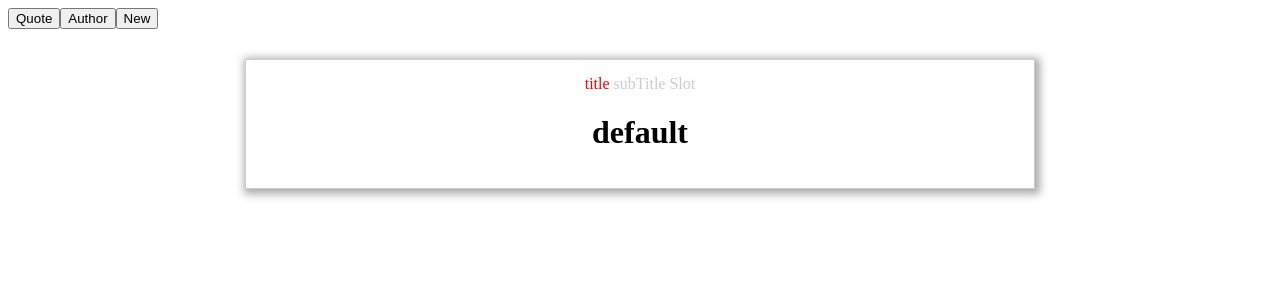
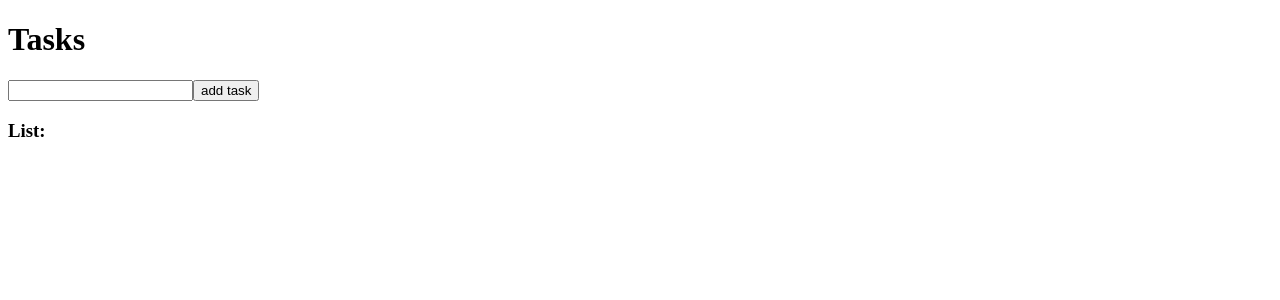
Before and after one commit to imganjgahi/VueTraining, a Vue app in the folder apps/cli/project/: page / in a window 1280 px wide. Shown: the top 300 px of the page. Built offline with nearby package versions, Linux system fonts and the light colour scheme.

Commit message:
practice

```diff
--- a/apps/cli/project/src/App.vue
+++ b/apps/cli/project/src/App.vue
@@ -1,27 +1,12 @@
 <template>
   <div id="app">
-    <!-- <Quete>
-      <h2 slot="title">{{message}}</h2>
-       <p slot="content">A simple Quete </p>
-       <p>other paragraph</p>
-    </Quete>-->
-    <div class="action">
-      <button @click="selectedComponent = 'Quete'">Quote</button>
-      <button @click="selectedComponent = 'Author'">Author</button>
-      <button @click="selectedComponent = 'newQuote'">New</button>
-    </div>
-    <keep-alive>
-      <component :is="selectedComponent">
-        <h1>default</h1>
-      </component>
-    </keep-alive>
+    <MainPage></MainPage>
   </div>
+
 </template>
 
 <script>
-import Quete from "./components/Quete/Quete";
-import NewQuote from "./components/Quete/NewQuote";
-import Author from "./components/Quete/Author";
+import MainPage from './components/tasks/MainPage'
 export default {
   name: "App",
   data: () => ({
@@ -29,9 +14,7 @@ export default {
     selectedComponent: "Quete"
   }),
   components: {
-    Quete,
-    NewQuote,
-    Author
+    MainPage
   }
 };
 </script>
--- /dev/null
+++ b/apps/cli/project/src/components/tasks/MainPage.vue
@@ -0,0 +1,35 @@
+<template>
+  <div class="mainPage">
+    <h1>Tasks</h1>
+    <div class="inbox">
+        <input type="text" v-model="taskContent">
+        <button @click="addNewTask">add task</button>
+    </div>
+    <TaskList :tasks="tasks" @taskWasDeleted="taskDeleted"></TaskList>
+  </div>
+</template>
+
+<script>
+import TaskList from "./TaskList";
+export default {
+  name: "MainPage",
+  data: function() {
+      return {
+          taskContent: "",
+          tasks: []
+      }
+  },
+  components: {
+    TaskList
+  },
+  methods: {
+      addNewTask(){
+          this.tasks.push(this.taskContent)
+          this.taskContent = ""
+      },
+        taskDeleted(index){
+            this.tasks = this.tasks.filter((x,i) => i !== index)
+        }
+  }
+};
+</script>
--- /dev/null
+++ b/apps/cli/project/src/components/tasks/TaskCard.vue
@@ -0,0 +1,21 @@
+<template>
+    <div class="card">
+        <h3>Task #{{task.id}}</h3>
+        <p> {{task.title}} </p>
+    </div>
+
+</template>
+
+<script>
+export default {
+    name: "TaskList",
+    props: ["task"],
+    data: () => ({
+        list: []
+    })
+}
+</script>
+
+<style scoped>
+
+</style>
--- /dev/null
+++ b/apps/cli/project/src/components/tasks/TaskList.vue
@@ -0,0 +1,38 @@
+<template>
+
+    <div class="taskList">
+        <h3>List: </h3>
+        <div class="list">
+            <template v-for="(task, i) in tasks">
+                <TaskCard :key="i"
+                :task="{id: i, title: task}"
+                @click.native="taskDeleted(i)"
+                 />
+            </template>
+        </div>
+    </div>
+</template>
+
+<script>
+import TaskCard from './TaskCard'
+export default {
+    name: "TaskList",
+    props: ["tasks"],
+    data: () => ({
+        list: []
+    }),
+    components: {
+        TaskCard
+    },
+    methods: {
+        taskDeleted(index){
+            this.$emit("taskWasDeleted", index)
+        }
+    }
+
+}
+</script>
+
+<style scoped>
+
+</style>
```
